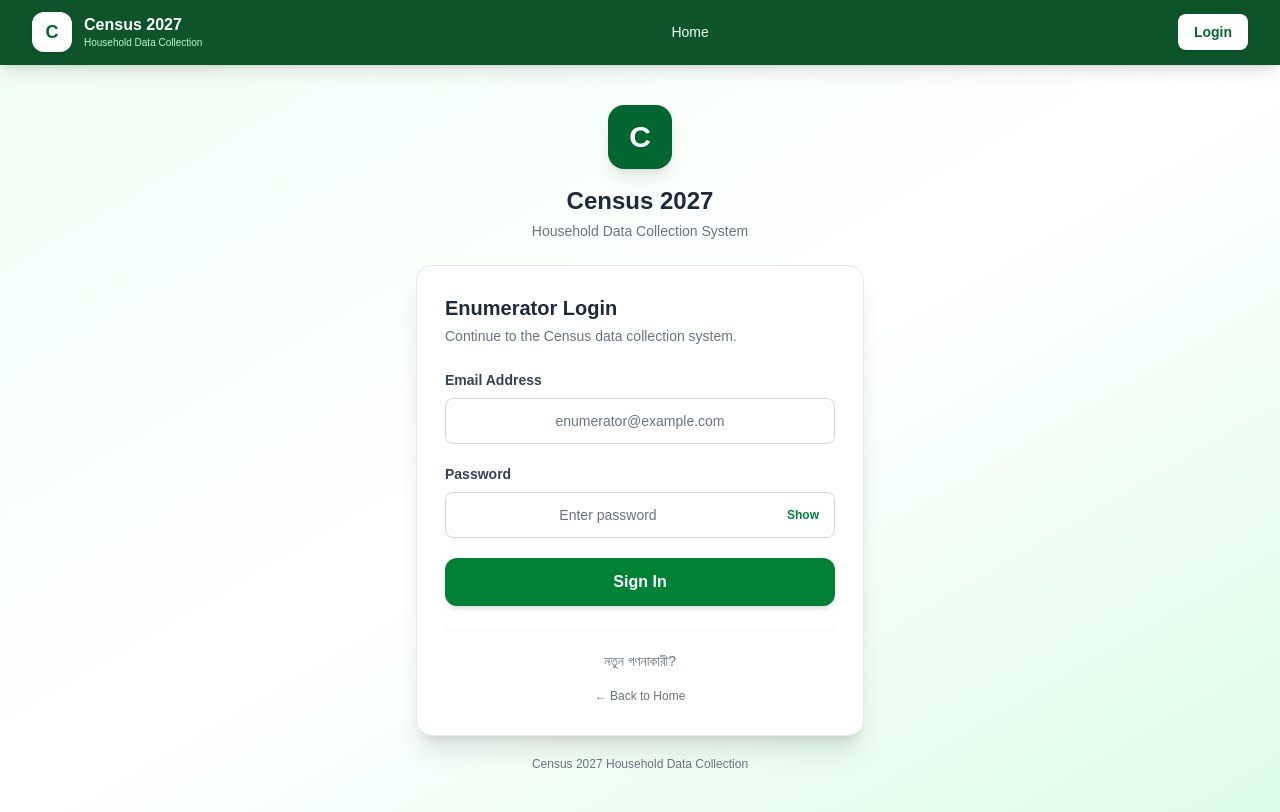
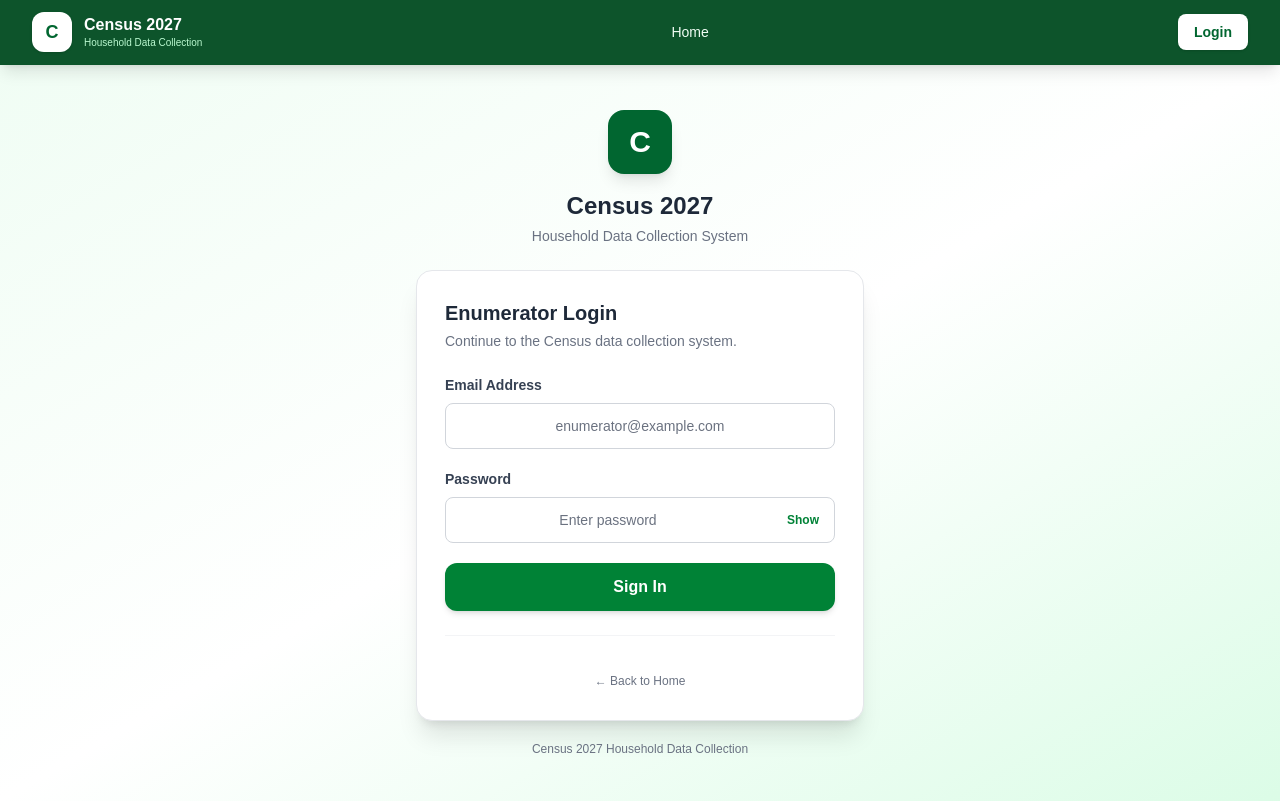
Before and after one commit to ultimate365/census2027, a Next.js app: page /login in a window 1280 px wide. Built offline with nearby package versions, Linux system fonts and the light colour scheme; no server answers.

Commit message:
first commit

```diff
--- a/src/app/login/page.jsx
+++ b/src/app/login/page.jsx
@@ -212,9 +212,9 @@ export default function LoginPage() {
           </form>
 
           <div className="mt-6 border-t border-gray-100 pt-5 text-center">
-            <p className="text-sm text-gray-500">নতুন গণনাকারী?</p>
+            {/* <p className="text-sm text-gray-500">নতুন গণনাকারী?</p>
 
-            {/* <Link
+            <Link
               href="/signup"
               className="mt-1 inline-block text-sm font-bold text-green-700 hover:text-green-800"
             >
```
